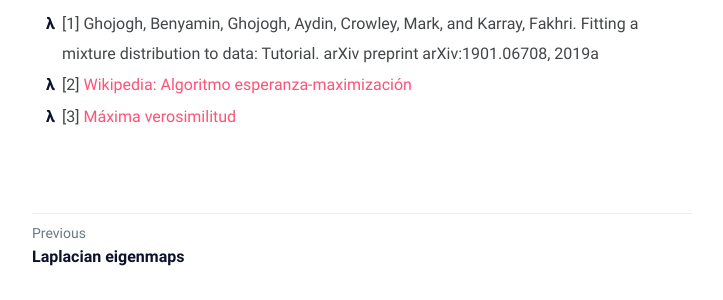
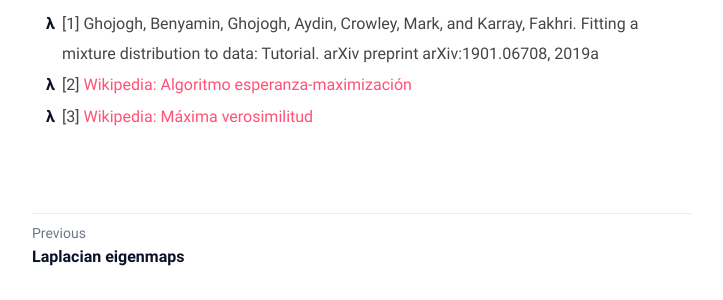
Before and after one commit to JAVI897/JAVI897.github.io, a Jekyll site: the page built from _posts/Expectation_Maximization/2020-09-11-Expectation-Maximization.md, in a window 1280 px wide and 900 px high, scrolled down 6282 px. Shown: the part 432-732 px from the top of the window, without its empty margins (278-1001 px from the left). Built offline with Jekyll 4.4.1, drawn with Linux system fonts in a browser that asks for light colours; formulas are drawn with MathJax 3.

Commit message:
Update 2020-09-11-Expectation-Maximization.md

```diff
--- a/_posts/Expectation_Maximization/2020-09-11-Expectation-Maximization.md
+++ b/_posts/Expectation_Maximization/2020-09-11-Expectation-Maximization.md
@@ -162,4 +162,4 @@ Para escribir este post me he basado principalmente en [1].
 
 - [1] Ghojogh, Benyamin, Ghojogh, Aydin, Crowley, Mark, and Karray, Fakhri. Fitting a mixture distribution to data: Tutorial. arXiv preprint arXiv:1901.06708, 2019a
 - [2] [Wikipedia: Algoritmo esperanza-maximización](https://es.wikipedia.org/wiki/Algoritmo_esperanza-maximizaci%C3%B3n)
-- [3] [Máxima verosimilitud](https://es.wikipedia.org/wiki/M%C3%A1xima_verosimilitud)
+- [3] [Wikipedia: Máxima verosimilitud](https://es.wikipedia.org/wiki/M%C3%A1xima_verosimilitud)
```
